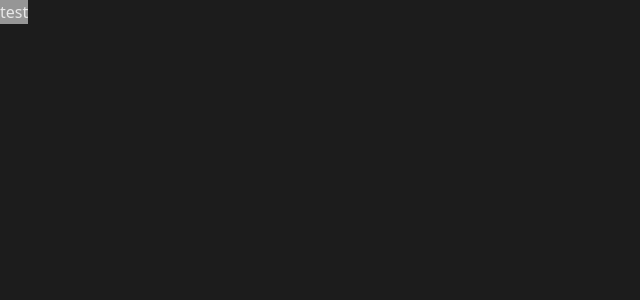
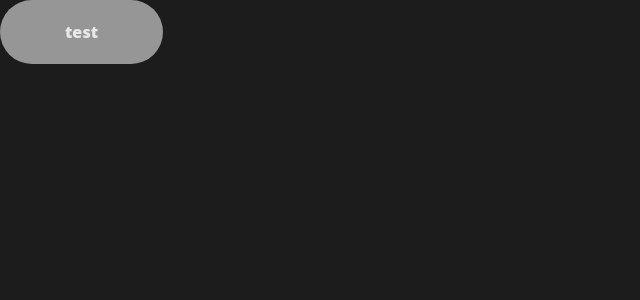
Before and after one commit to KDSbami/manga-reader, a Next.js app: page /components in a window 1280 px wide. Shown: the top 300 px of the page, without its empty margins (0-640 px from the left). Built offline with nearby package versions, Linux system fonts and the light colour scheme.

Commit message:
added open sans font & styled button

```diff
--- a/components/Button/index.jsx
+++ b/components/Button/index.jsx
@@ -4,9 +4,9 @@ import { ThemeContext } from '../Theme';
 export default function Button({ onClick, children, title }) {
     const { theme } = useContext(ThemeContext);
     return(
-        <button className={`bg-${theme}-200`} onClick={onClick}>
+        <button className={`bg-${theme}-200 py-20px px-65px border-0 rounded-full`} onClick={onClick}>
           {children ? children :
-          <span className={`${theme}-textColor bg-${theme}-button`}>
+          <span className={`${theme}-textColor bg-${theme}-button font-opensans font-extrabold`}>
               {title}
           </span>}
         </button>
--- a/styles/globals.css
+++ b/styles/globals.css
@@ -2,3 +2,4 @@
 @tailwind base;
 @tailwind components;
 @tailwind utilities;
+@import url('https://fonts.googleapis.com/css2?family=Open+Sans:wght@300&display=swap');
--- a/tailwind.config.js
+++ b/tailwind.config.js
@@ -3,19 +3,26 @@ module.exports = {
   darkMode: false, // or 'media' or 'class'
   theme: {
     extend: {
-      colors:{
+      colors: {
         dark: {
           textColor: '#E8E8E8',
           200: '#969696',
           300: '#585757',
           primaryShade: '#1C1C1C',
         },
-        light:{
+        light: {
           primaryShade: '#E8E8E8',
           300: '#969696',
           200: '#585757',
           textColor: '#1C1C1C',
         }
+      },
+      fontFamily: {
+        'opensans': ['"Open Sans"', 'sans-serif']
+      },
+      spacing: {
+        '20px': '20px',
+        '65px': '65px',
       }
     },
   },
```
